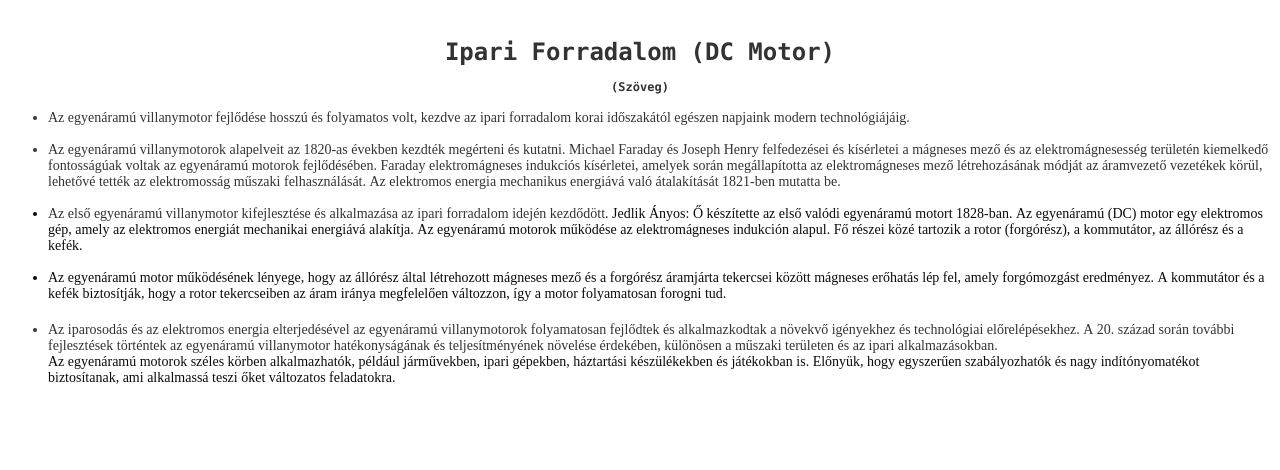
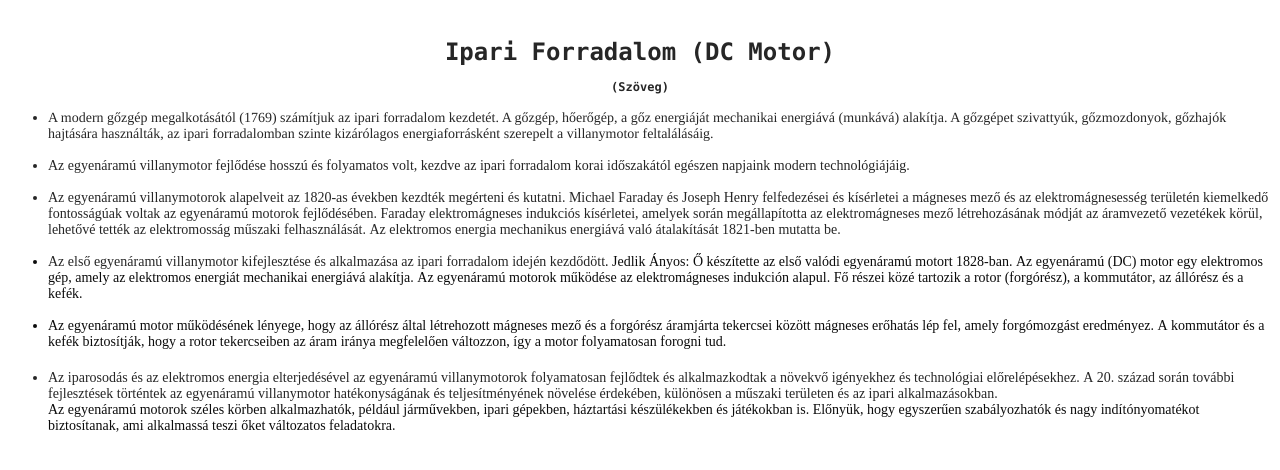
Before and after one commit to balazskokai/balazskokai.github.io, a plain HTML site: page toriprojekt/dcmotor/index.html in a window 1280 px wide. Drawn offline with Linux system fonts and the light colour scheme.

Commit message:
Add files via upload

```diff
--- a/toriprojekt/dcmotor/index.html
+++ b/toriprojekt/dcmotor/index.html
@@ -7,18 +7,19 @@
   <meta name="Generator" content="Cocoa HTML Writer">
   <meta name="CocoaVersion" content="2299.6">
   <style type="text/css">
-    p.p1 {margin: 0.0px 0.0px 14.0px 0.0px; font: 14.0px 'Times New Roman'; color: #333333; -webkit-text-stroke: #333333; background-color: #ffffff; min-height: 16.0px}
-    p.p2 {margin: 0.0px 0.0px 14.0px 0.0px; text-align: center; font: 24.0px Menlo; color: #333333; -webkit-text-stroke: #333333; background-color: #ffffff}
-    p.p3 {margin: 0.0px 0.0px 14.0px 0.0px; text-align: center; font: 12.0px Menlo; color: #333333; -webkit-text-stroke: #333333; background-color: #ffffff}
-    li.li4 {margin: 0.0px 0.0px 14.0px 0.0px; font: 14.0px 'Times New Roman'; color: #333333; -webkit-text-stroke: #333333; background-color: #ffffff}
-    li.li5 {margin: 0.0px 0.0px 14.0px 0.0px; font: 14.0px 'Times New Roman'; color: #0b0b0b; -webkit-text-stroke: #0b0b0b; background-color: #ffffff}
-    li.li6 {margin: 0.0px 0.0px 20.0px 0.0px; font: 14.0px 'Times New Roman'; color: #0b0b0b; -webkit-text-stroke: #0b0b0b; background-color: #ffffff}
-    li.li7 {margin: 0.0px 0.0px 14.0px 0.0px; font: 14.0px 'Times New Roman'; color: #333333; -webkit-text-stroke: #333333}
+    p.p1 {margin: 0.0px 0.0px 14.0px 0.0px; font: 14.0px 'Times New Roman'; color: #262626; -webkit-text-stroke: #262626; background-color: #ffffff; min-height: 16.0px}
+    p.p2 {margin: 0.0px 0.0px 14.0px 0.0px; text-align: center; font: 24.0px Menlo; color: #262626; -webkit-text-stroke: #262626; background-color: #ffffff}
+    p.p3 {margin: 0.0px 0.0px 14.0px 0.0px; text-align: center; font: 12.0px Menlo; color: #262626; -webkit-text-stroke: #262626; background-color: #ffffff}
+    li.li4 {margin: 0.0px 0.0px 14.0px 0.0px; font: 14.0px Times; color: #262626; background-color: #ffffff}
+    li.li5 {margin: 0.0px 0.0px 14.0px 0.0px; font: 14.0px 'Times New Roman'; color: #262626; -webkit-text-stroke: #262626; background-color: #ffffff}
+    li.li6 {margin: 0.0px 0.0px 14.0px 0.0px; font: 14.0px 'Times New Roman'; color: #0b0b0b; -webkit-text-stroke: #0b0b0b; background-color: #ffffff}
+    li.li7 {margin: 0.0px 0.0px 20.0px 0.0px; font: 14.0px 'Times New Roman'; color: #0b0b0b; -webkit-text-stroke: #0b0b0b; background-color: #ffffff}
+    li.li8 {margin: 0.0px 0.0px 14.0px 0.0px; font: 14.0px 'Times New Roman'; color: #262626; -webkit-text-stroke: #262626}
     span.s1 {font-kerning: none}
     span.s2 {-webkit-text-stroke: 0px #000000}
     span.s3 {font-kerning: none; -webkit-text-stroke: 0px #000000}
-    span.s4 {color: #333333; -webkit-text-stroke: 0px #000000}
-    span.s5 {font-kerning: none; color: #333333; -webkit-text-stroke: 0px #333333}
+    span.s4 {color: #262626; -webkit-text-stroke: 0px #000000}
+    span.s5 {font-kerning: none; color: #262626; -webkit-text-stroke: 0px #262626}
     span.s6 {background-color: #ffffff; -webkit-text-stroke: 0px #000000}
     span.s7 {font-kerning: none; background-color: #ffffff}
     span.s8 {font-kerning: none; color: #0b0b0b; background-color: #ffffff; -webkit-text-stroke: 0px #0b0b0b}
@@ -30,19 +31,22 @@
 <p class="p2"><span class="s1"><b>Ipari Forradalom (DC Motor)</b></span></p>
 <p class="p3"><span class="s1"><b>(Szöveg)</b></span></p>
 <ul class="ul1">
-  <li class="li4"><span class="s2"></span><span class="s1">Az egyenáramú villanymotor fejlődése hosszú és folyamatos volt, kezdve az ipari forradalom korai időszakától egészen napjaink modern technológiájáig.</span></li>
+  <li class="li4">A modern gőzgép megalkotásától (1769) számítjuk az ipari forradalom kezdetét. A gőzgép, hőerőgép, a gőz energiáját mechanikai energiává (munkává) alakítja. A gőzgépet szivattyúk, gőzmozdonyok, gőzhajók hajtására használták, az ipari forradalomban szinte kizárólagos energiaforrásként szerepelt a villanymotor feltalálásáig.</li>
 </ul>
 <ul class="ul1">
-  <li class="li4"><span class="s2"></span><span class="s1">Az egyenáramú villanymotorok alapelveit az 1820-as években kezdték megérteni és kutatni. Michael Faraday és Joseph Henry felfedezései és kísérletei a mágneses mező és az elektromágnesesség területén kiemelkedő fontosságúak voltak az egyenáramú motorok fejlődésében. Faraday elektromágneses indukciós kísérletei, amelyek során megállapította az elektromágneses mező létrehozásának módját az áramvezető vezetékek körül, lehetővé tették az elektromosság műszaki felhasználását. </span><span class="s3">Az elektromos energia mechanikus energiává való átalakítását 1821-ben mutatta be.<span class="Apple-converted-space"> </span></span></li>
+  <li class="li5"><span class="s2"></span><span class="s1">Az egyenáramú villanymotor fejlődése hosszú és folyamatos volt, kezdve az ipari forradalom korai időszakától egészen napjaink modern technológiájáig.</span></li>
 </ul>
 <ul class="ul1">
-  <li class="li5"><span class="s4"></span><span class="s5">Az első egyenáramú villanymotor kifejlesztése és alkalmazása az ipari forradalom idején kezdődött</span><span class="s3">. Jedlik Ányos: Ő készítette az első valódi egyenáramú motort 1828-ban. </span><span class="s1">Az egyenáramú (DC) motor egy elektromos gép, amely az elektromos energiát mechanikai energiává alakítja. Az egyenáramú motorok működése az elektromágneses indukción alapul. Fő részei közé tartozik a rotor (forgórész), a kommutátor, az állórész és a kefék.</span></li>
+  <li class="li5"><span class="s2"></span><span class="s1">Az egyenáramú villanymotorok alapelveit az 1820-as években kezdték megérteni és kutatni. Michael Faraday és Joseph Henry felfedezései és kísérletei a mágneses mező és az elektromágnesesség területén kiemelkedő fontosságúak voltak az egyenáramú motorok fejlődésében. Faraday elektromágneses indukciós kísérletei, amelyek során megállapította az elektromágneses mező létrehozásának módját az áramvezető vezetékek körül, lehetővé tették az elektromosság műszaki felhasználását. </span><span class="s3">Az elektromos energia mechanikus energiává való átalakítását 1821-ben mutatta be.<span class="Apple-converted-space"> </span></span></li>
 </ul>
 <ul class="ul1">
-  <li class="li6"><span class="s2"></span><span class="s1">Az egyenáramú motor működésének lényege, hogy az állórész által létrehozott mágneses mező és a forgórész áramjárta tekercsei között mágneses erőhatás lép fel, amely forgómozgást eredményez. A kommutátor és a kefék biztosítják, hogy a rotor tekercseiben az áram iránya megfelelően változzon, így a motor folyamatosan forogni tud.</span></li>
+  <li class="li6"><span class="s4"></span><span class="s5">Az első egyenáramú villanymotor kifejlesztése és alkalmazása az ipari forradalom idején kezdődött</span><span class="s3">. Jedlik Ányos: Ő készítette az első valódi egyenáramú motort 1828-ban. </span><span class="s1">Az egyenáramú (DC) motor egy elektromos gép, amely az elektromos energiát mechanikai energiává alakítja. Az egyenáramú motorok működése az elektromágneses indukción alapul. Fő részei közé tartozik a rotor (forgórész), a kommutátor, az állórész és a kefék.</span></li>
 </ul>
 <ul class="ul1">
-  <li class="li7"><span class="s6"></span><span class="s7">Az iparosodás és az elektromos energia elterjedésével az egyenáramú villanymotorok folyamatosan fejlődtek és alkalmazkodtak a növekvő igényekhez és technológiai előrelépésekhez. A 20. század során további fejlesztések történtek az egyenáramú villanymotor hatékonyságának és teljesítményének növelése érdekében, különösen a műszaki területen és az ipari alkalmazásokban.</span><span class="s1"><br>
+  <li class="li7"><span class="s2"></span><span class="s1">Az egyenáramú motor működésének lényege, hogy az állórész által létrehozott mágneses mező és a forgórész áramjárta tekercsei között mágneses erőhatás lép fel, amely forgómozgást eredményez. A kommutátor és a kefék biztosítják, hogy a rotor tekercseiben az áram iránya megfelelően változzon, így a motor folyamatosan forogni tud.</span></li>
+</ul>
+<ul class="ul1">
+  <li class="li8"><span class="s6"></span><span class="s7">Az iparosodás és az elektromos energia elterjedésével az egyenáramú villanymotorok folyamatosan fejlődtek és alkalmazkodtak a növekvő igényekhez és technológiai előrelépésekhez. A 20. század során további fejlesztések történtek az egyenáramú villanymotor hatékonyságának és teljesítményének növelése érdekében, különösen a műszaki területen és az ipari alkalmazásokban.</span><span class="s1"><br>
 </span><span class="s8">Az egyenáramú motorok széles körben alkalmazhatók, például járművekben, ipari gépekben, háztartási készülékekben és játékokban is. Előnyük, hogy egyszerűen szabályozhatók és nagy indítónyomatékot biztosítanak, ami alkalmassá teszi őket változatos feladatokra.</span></li>
 </ul>
 </body>
```
